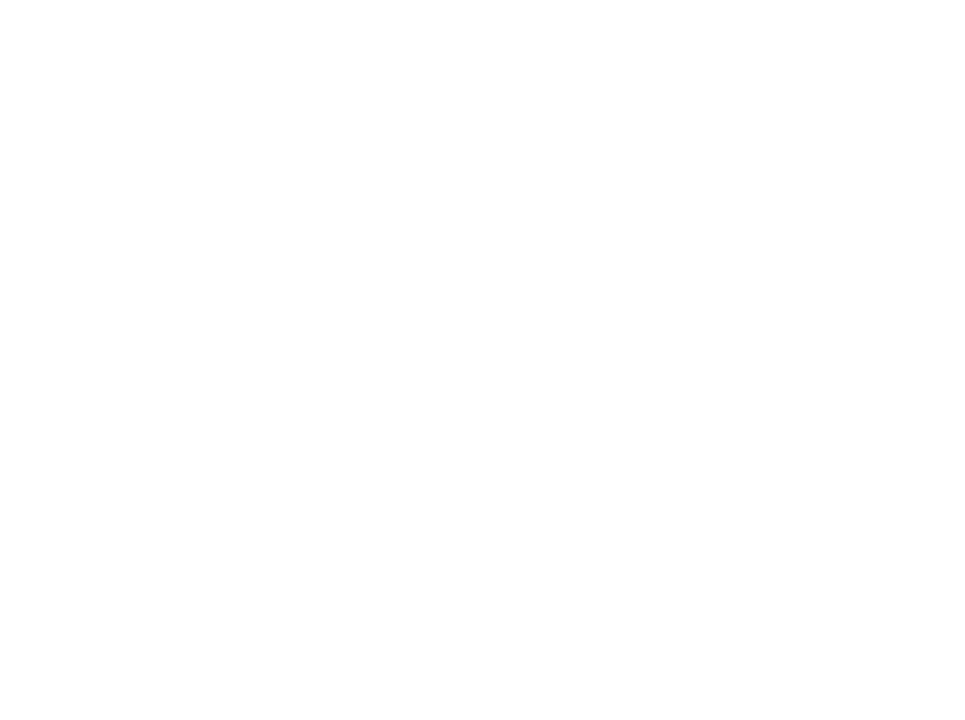
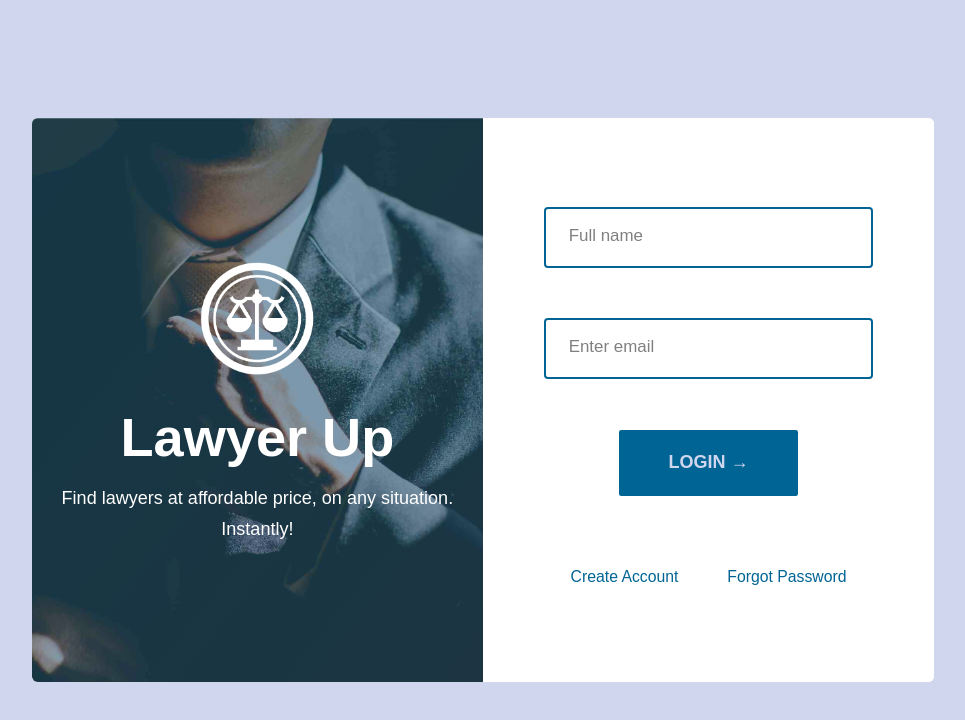
Before and after one commit to OkkashaAlly/lawyer-up, a React (Create React App) app: page /login in a window 1280 px wide. Before the commit this address had no page. Shown: the top 720 px of the page, without its empty margins (157-1122 px from the left). Built offline with nearby package versions, Linux system fonts and the light colour scheme.

Commit message:
login page

```diff
--- a/src/App.js
+++ b/src/App.js
@@ -1,5 +1,6 @@
 import { BrowserRouter as Router, Routes, Route } from "react-router-dom";
 import Home from "./pages/Home";
+import Login from "./pages/Login";
 import Profile from "./pages/Profile";
 import "./styles/App.scss";
 
@@ -9,6 +10,7 @@ function App() {
       <Routes>
         <Route path="/" element={<Home />} />
         <Route path="/profile/:lawyer" element={<Profile />} />
+        <Route path="/login" element={<Login />} />
       </Routes>
     </Router>
   );
--- /dev/null
+++ b/src/pages/Login.jsx
@@ -0,0 +1,75 @@
+import React from "react";
+import logo from "../assets/logo-white.png";
+
+export default function Login() {
+  return (
+    <>
+      <main>
+        <section className="section-login">
+          <div className="wraper">
+            <div className="login-form">
+              <div className="left">
+                <div className="text-box">
+                  <picture className="logo">
+                    <img src={logo} alt="logo" />
+                  </picture>
+                  <h1 className="h-1">Lawyer Up</h1>
+                  <p className="paragraph">
+                    Find lawyers at affordable price, on any situation. Instantly!
+                  </p>
+                </div>
+              </div>
+              <div className="right">
+                <div className="form-wraper">
+                  <form action="#" className="form">
+                    <div className="form__group">
+                      <input
+                        type="text"
+                        className="form__input"
+                        placeholder="Full name"
+                        id="name"
+                        required
+                      />
+                      <label htmlFor="name" className="form__label">
+                        Full name
+                      </label>
+                    </div>
+                    <div className="form__group">
+                      <input
+                        type="email"
+                        className="form__input"
+                        placeholder="Enter email"
+                        id="email"
+                        required
+                      />
+                      <label htmlFor="email" className="form__label">
+                        Enter email
+                      </label>
+                    </div>
+                    <div className="form__group">
+                      <div className="form__group u-center">
+                        <button className="btn btn--pri-big">
+                          Login &rarr;
+                        </button>
+                      </div>
+                    </div>
+                  </form>
+                  <div className="btns-box u-margin-top-big">
+                    <ul>
+                      <li>
+                        <a href="registration.html">Create Account</a>
+                      </li>
+                      <li>
+                        <a href="/">Forgot Password</a>
+                      </li>
+                    </ul>
+                  </div>
+                </div>
+              </div>
+            </div>
+          </div>
+        </section>
+      </main>
+    </>
+  );
+}
--- a/src/styles/base/_base.scss
+++ b/src/styles/base/_base.scss
@@ -8,22 +8,22 @@
 
 html {
 	//1rem = 10px, (10px/16px = 62.5%)
-	font-size: 62.5%;
+	font-size: 70.5%;
 
 	@include respond (tab-land) {
-		font-size: 50%; //1rem = 8px, (8/16 = 50%)
+		font-size: 55%; //1rem = 8px, (8/16 = 50%)
 	}
 
 	@include respond (tab-por) {
-		font-size: 44%; //1rem = 7px, (7/16 = 44%)
+		font-size: 49%; //1rem = 7px, (7/16 = 44%)
 	}
 
 	@include respond(phone) {
-		font-size: 35%; //1rem = 6px, (6/16 = 35%)
+		font-size: 40%; //1rem = 6px, (6/16 = 35%)
 	}
 
 	@include respond (big-desktop) {
-		font-size: 81%; //1rem = 13px, (13/16 = 81%)
+		font-size: 86%; //1rem = 13px, (13/16 = 81%)
 	}
 }
 
```
